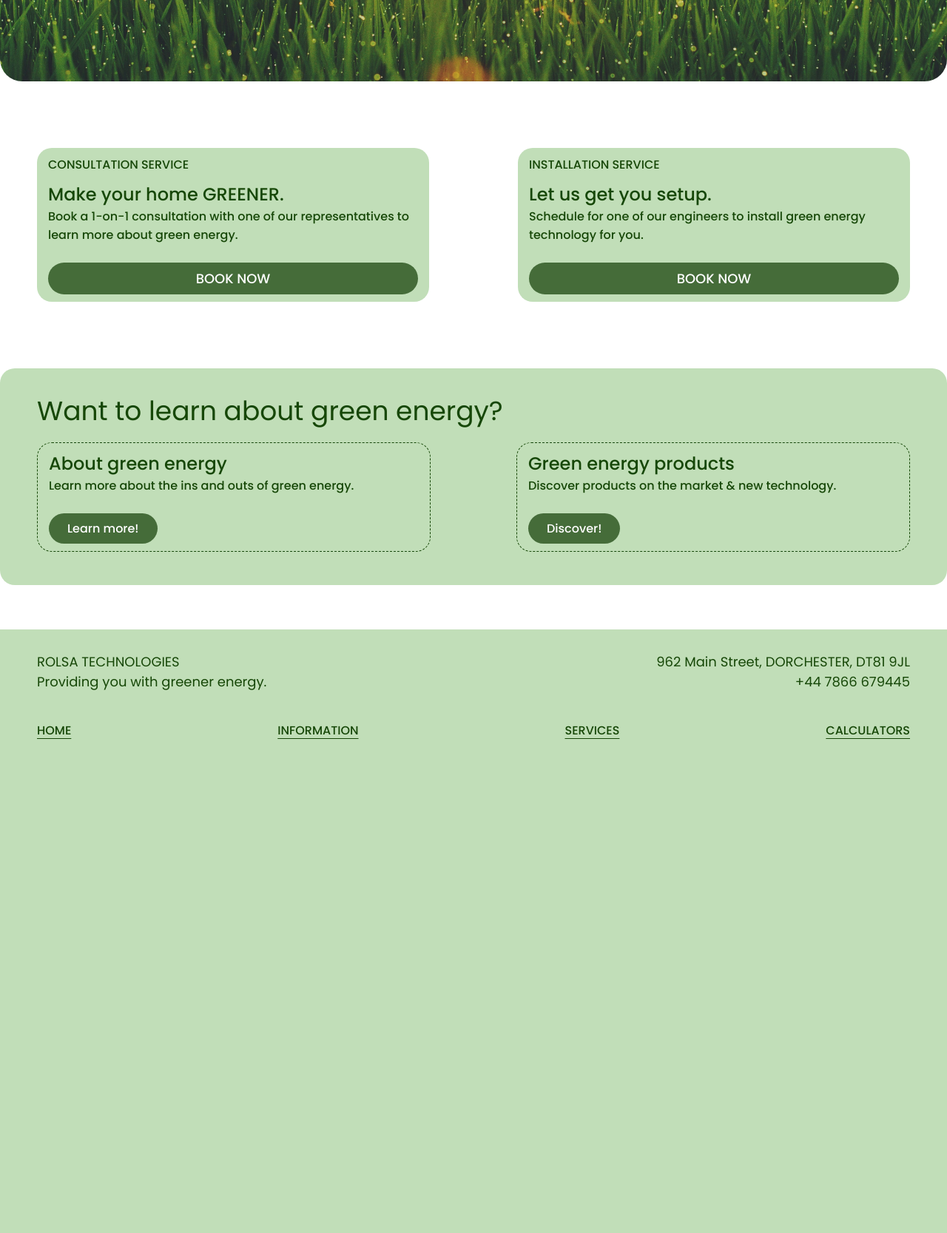
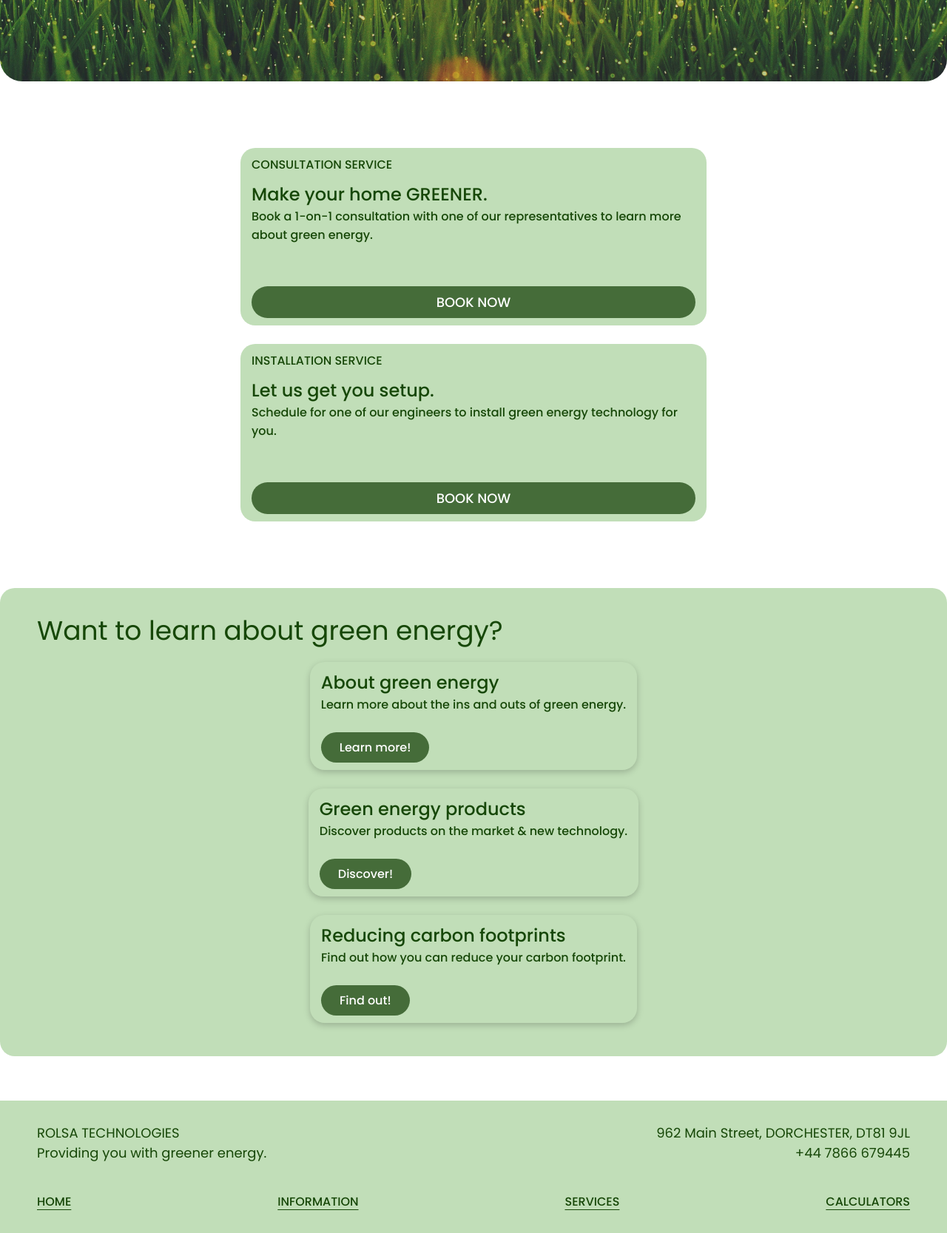
Before and after one commit to willrees23/RolsaTech, a Flask app: page / in a window 1280 px wide. Shown: the part 526-2193 px from the top of the page at 74% size. Before the commit the page ends 1525 px from the top, so only its background shows below. Run offline with Flask 3, Linux system fonts and the light colour scheme.

Commit message:
move files + responsiveness work

```diff
--- a/static/main.css
+++ b/static/styles/main.css
@@ -20,6 +20,10 @@
 @media (min-width: 1000px) {
     :root {
         --hero-title: 80px;
+    }
+
+    .card-container {
+        grid-template-columns: 1fr 1fr;
     }
 }
 
@@ -237,9 +262,36 @@ input:disabled {
 /* CARD */
 
 .card-container {
-    display: flex;
-    justify-content: space-between;
-    gap: 50px;
+    display: grid;
+    grid-template-columns: 1fr;
+    justify-items: center;
+    gap: 25px;
+}
+
+.card-container#services {
+    display: grid;
+    grid-template-columns: 1fr;
+    justify-items: center;
+}
+
+@media (min-width: 1500px) {
+    .card-container {
+        grid-template-columns: 1fr 1fr;
+    }
+
+    .card-container#services {
+        grid-template-columns: 1fr 1fr;
+    }
+}
+
+@media (min-width: 2300px) {
+    .card-container {
+        grid-template-columns: 1fr 1fr 1fr;
+    }
+}
+
+.card-container#services > .card {
+    height: 220px;
 }
 
 .card {
@@ -247,7 +299,7 @@ input:disabled {
     color: var(--text-primary);
     padding: 10px 15px;
     border-radius: 20px;
-    width: 500px;
+    max-width: 600px;
     font-weight: 500;
     display: flex;
     flex-direction: column;
@@ -255,7 +307,12 @@ input:disabled {
 }
 
 .card.transparent {
-    border: .5px dashed var(--text-primary);
+    filter: drop-shadow(0 0.2rem 0.25rem rgba(0, 0, 0, 0.2));
+    transition: all 1s cubic-bezier(0.19, 1, 0.22, 1);
+}
+
+.card.transparent:hover {
+    filter: drop-shadow(0 0.2rem 0.5rem rgba(0, 0, 0, 0.2));
 }
 
 .card-title {
--- a/templates/common.html
+++ b/templates/common.html
@@ -4,20 +4,41 @@
 <head>
     <meta charset="UTF-8">
     <meta name="viewport" content="width=device-width, initial-scale=1.0">
-    <link href="/static/main.css" rel="stylesheet">
-    <link href="/static/font.css" rel="stylesheet">
-    <script src="/static/form-submit.js"></script>
+    <link href="/static/styles/main.css" rel="stylesheet">
+    <link href="/static/styles/font.css" rel="stylesheet">
+    <script src="/static/scripts/form-submit.js"></script>
     <title>Rolsa Tech - {% block title %} {% endblock %}</title>
 </head>
 
 <body>
     <nav class="navbar" id="navbar">
-        <div class="left">
-            <a href="/">
-                <span class="logo">
+        <a href="/" class="logo">
+            <span>
                 RTech
             </span>
         </a>
+        <div class="left">
+            <div class="mobile">
+                <div class="dropdown">
+                    <span class="dropdown-label">
+                        Explore
+                        <img src="/static/chevron-down.svg">
+                    </span>
+                    <div class="dropdown-content">
+                        <a href="/information/about-green-energy">About green energy</a>
+                        <a href="/information/green-energy-products">Green energy products</a>
+                        <a href="/infomration/reducing-carbon-footprint">Reducing your carbon footprint</a>
+
+                        <a href="/services/consultations">Consultations</a>
+                        <a href="/services/installations">Installations</a>
+                        <a href="/services/book">Book a service</a>
+
+                        <a href="/calculators/footprint">Carbon footprint</a>
+                        <a href="/calculators/energy-usage">Energy usage</a>
+                    </div>
+                </div>
+            </div>
+            <div class="other">
                 <div class="dropdown">
                     <span class="dropdown-label">Information
                         <img src="/static/chevron-down.svg">
@@ -44,8 +65,9 @@
                     </div>
                 </div>
             </div>
+        </div>
         <div class="right">
-            <a>
+            <a id="number">
                 +44 1234 567890
             </a>
             {% if user %}
@@ -67,7 +89,7 @@
         <span>
             Rolsa Technologies
         </span>
-        <span>
+        <span id="middle">
             Making your home greener
         </span>
         <span>
--- a/templates/landing.html
+++ b/templates/landing.html
@@ -12,7 +12,7 @@
 {% endblock %}
 {% block body %}
 <section id="services">
-    <div class="card-container">
+    <div class="card-container" id="services">
         <div class="card">
             <div class="card-subtitle">
                 CONSULTATION SERVICE
@@ -71,6 +71,17 @@
             </div>
             <button class="small">Discover!</button>
         </div>
+        <div class="card transparent">
+            <div class="card-info">
+                <div class="card-title">
+                    Reducing carbon footprints
+                </div>
+                <div class="card-description">
+                    Find out how you can reduce your carbon footprint.
+                </div>
+            </div>
+            <button class="small">Find out!</button>
+        </div>
     </div>
 </section>
 {% endblock %}
```
Also changed, not shown: other parts of static/styles/main.css (+65 -6 lines), static/scripts/form-submit.js (renamed from static/form-submit.js), static/styles/font.css (renamed from static/font.css). Lines whose indentation alone changed are shown as unchanged.
